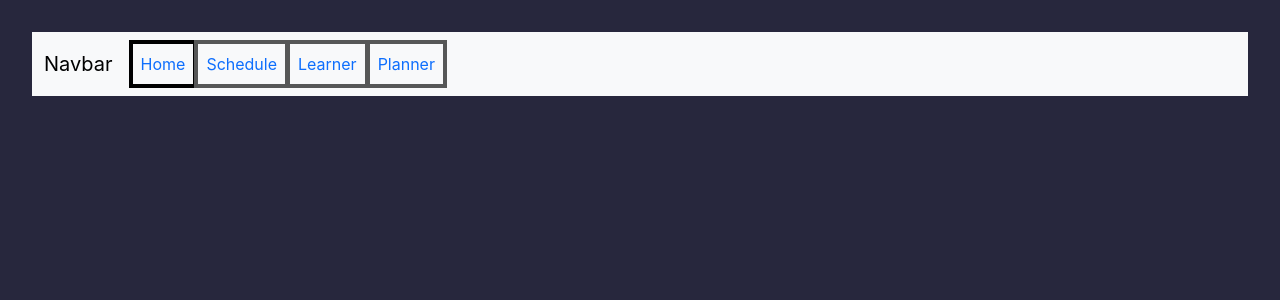
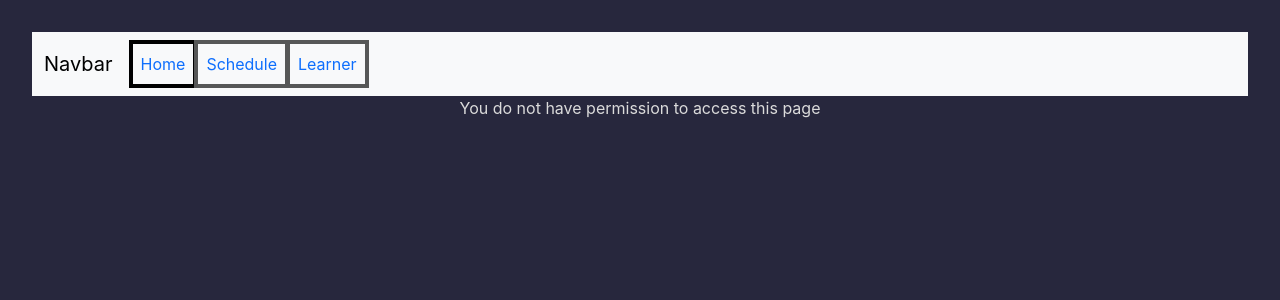
Before and after one commit to Raidanor/scheduler, a React (Vite) app: page /accessError in a window 1280 px wide. Shown: the top 300 px of the page. Built offline with nearby package versions, Linux system fonts and the light colour scheme; the HTML template or start-up script is replaced by a standard one.

Commit message:
added user verification for planner page

```diff
--- a/src/App.jsx
+++ b/src/App.jsx
@@ -9,6 +9,7 @@ import Navbar from './components/Navbar'
 import Schedule from './components/Schedule'
 import Learner from './components/Learner'
 import Planner from './components/Planner'
+import NoPermission from './components/NoPermission'
 
 
 
@@ -34,12 +35,17 @@ function App()
 
     return (
         <BrowserRouter>
-            <Navbar />
+            <Navbar session={ session } />
             <Routes>
                 <Route exact path="/" element={<Login session={ session }/>}/>
                 <Route exact path="/schedule" element={<Schedule />}/>
                 <Route exact path="/learner" element={<Learner />} />
-				<Route exact path="/planner" element={<Planner />} />
+
+                { session ?
+				    <Route exact path="/planner" element={<Planner key={ session.user.id } session={ session } />} />
+                    :
+				    <Route exact path="/accessError" element={<NoPermission />} />
+                }
 
 
                 {/* <Route exact path="/" element={<Account key={ session.user.id } session={ session} />}/> */}
@@ -56,7 +62,7 @@ function Login( props )
 {
     return(
         <div className="container" style={{ padding: '50px 0 100px 0' }}>
-            {!props.session ? <Auth /> : <Account key={ props.session.user.id } session={ props.session} />}
+            {!props.session ? <Auth /> : <Account key={ props.session.user.id } session={ props.session} /> }
         </div>
     )
 
--- a/src/components/Navbar.jsx
+++ b/src/components/Navbar.jsx
@@ -1,6 +1,7 @@
 import { Link } from "react-router-dom"
 
-function Navbar()
+
+function Navbar( { session } )
 {
     return(
 
@@ -16,7 +17,12 @@ function Navbar()
                         <li className="nav-link active" aria-current="page"><Link to="/" id="home"><a>Home</a></Link></li>
                         <li className="nav-link"><Link to="/schedule">Schedule</Link></li>
                         <li className="nav-link"><Link to="/learner">Learner</Link></li>
-						<li className="nav-link"><Link to="/planner">Planner</Link></li>
+
+                        { session ?
+                            <li className="nav-link"><Link to="/planner">Planner</Link></li>
+                            :
+                            <></>
+                        }
 
                         {/* <a className="nav-link disabled" href="#" tabindex="-1" aria-disabled="true">Disabled</a> */}
                     </ul>
--- /dev/null
+++ b/src/components/NoPermission.jsx
@@ -0,0 +1,10 @@
+function NoPermission()
+{
+    return(
+        <div>
+            You do not have permission to access this page
+        </div>
+    )
+}
+
+export default NoPermission;
--- a/src/components/Planner.jsx
+++ b/src/components/Planner.jsx
@@ -1,7 +1,8 @@
 import React, { useEffect, useState } from 'react';
 import { supabase } from '../supabaseClient'
 
-function Planner(){
+function Planner( { session } )
+{
 	const [usernameList, setUsernameList] = useState([]);
 	const [detail, setDetail] = useState('');
 	const [title, setTitle] = useState('');
@@ -18,7 +19,7 @@ function Planner(){
 
 			if (error) {
 				console.error('Error fetching usernames', error);
-				return [];
+				// return [];
 			}
             else
             {
@@ -28,6 +29,7 @@ function Planner(){
 
 		getUsernames();
 	}, [])
+
 
 	async function handleSubmit(e) {
 		e.preventDefault();
@@ -58,8 +60,9 @@ function Planner(){
 		}
 	};
 
+    const { user } = session
 
-	return (
+	return (user.id === "af37dc6f-0dfd-4f03-9b9f-ab4d05aec493") ? (
 		<div className="container mt-5 col-6">
 			<h2 className="mb-4">Add Shift</h2>
 			<form onSubmit={ handleSubmit }>
@@ -113,6 +116,9 @@ function Planner(){
 						className="form-control"
 						value={ selectedEmployee }
 						onChange={(e) => setSelectedEmployee(e.target.value)}
+
+                        // to enable selection of multiple options
+                        // multiple = "multiple"
 					>
 					<option value="">Choose the employee</option>
 					{usernameList.map((employee) => (
@@ -125,7 +131,13 @@ function Planner(){
 				<button type="submit" className="btn btn-primary mt-5">Assign</button>
 			</form>
 		</div>
-	);
+	)
+    :
+    (
+        <div>
+            You do not have permission to access this page
+        </div>
+    )
 };
 
 export default Planner;
```
